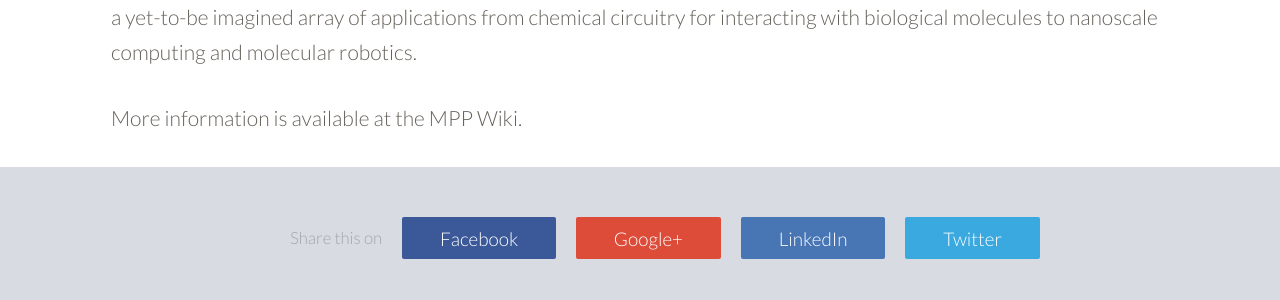
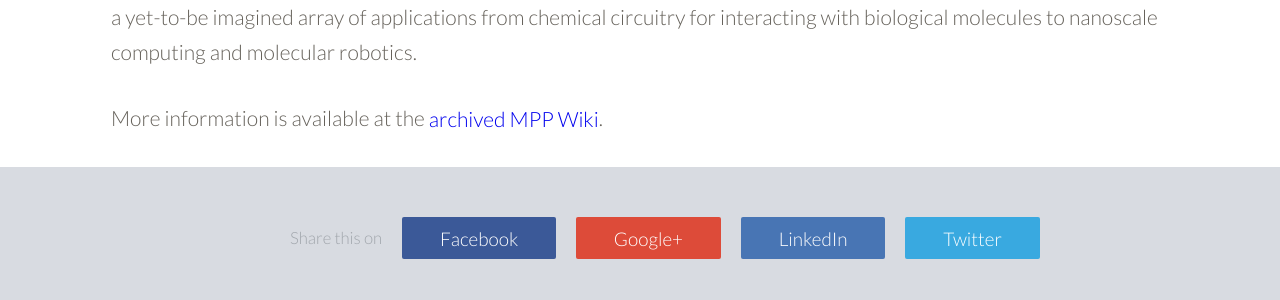
Before and after one commit to douglaslab/mpp, a Jekyll site: the page built from about.markdown, in a window 1280 px wide. Shown: the part 990-1290 px from the top of the page. Built offline with Jekyll 4.4.1, drawn with Linux system fonts in a browser that asks for light colours; nearby versions of some CDN libraries.

Commit message:
link to archived site

```diff
--- a/about.markdown
+++ b/about.markdown
@@ -33,4 +33,4 @@ Our work involves four themes.
 
 Our long-term vision is to establish molecular programming as a subdiscipline of computer science—one that will enable a yet-to-be imagined array of applications from chemical circuitry for interacting with biological molecules to nanoscale computing and molecular robotics.
 
-More information is available at the MPP Wiki.
+More information is available at the [archived MPP Wiki](http://archive.molecular-programming.org/).
```
